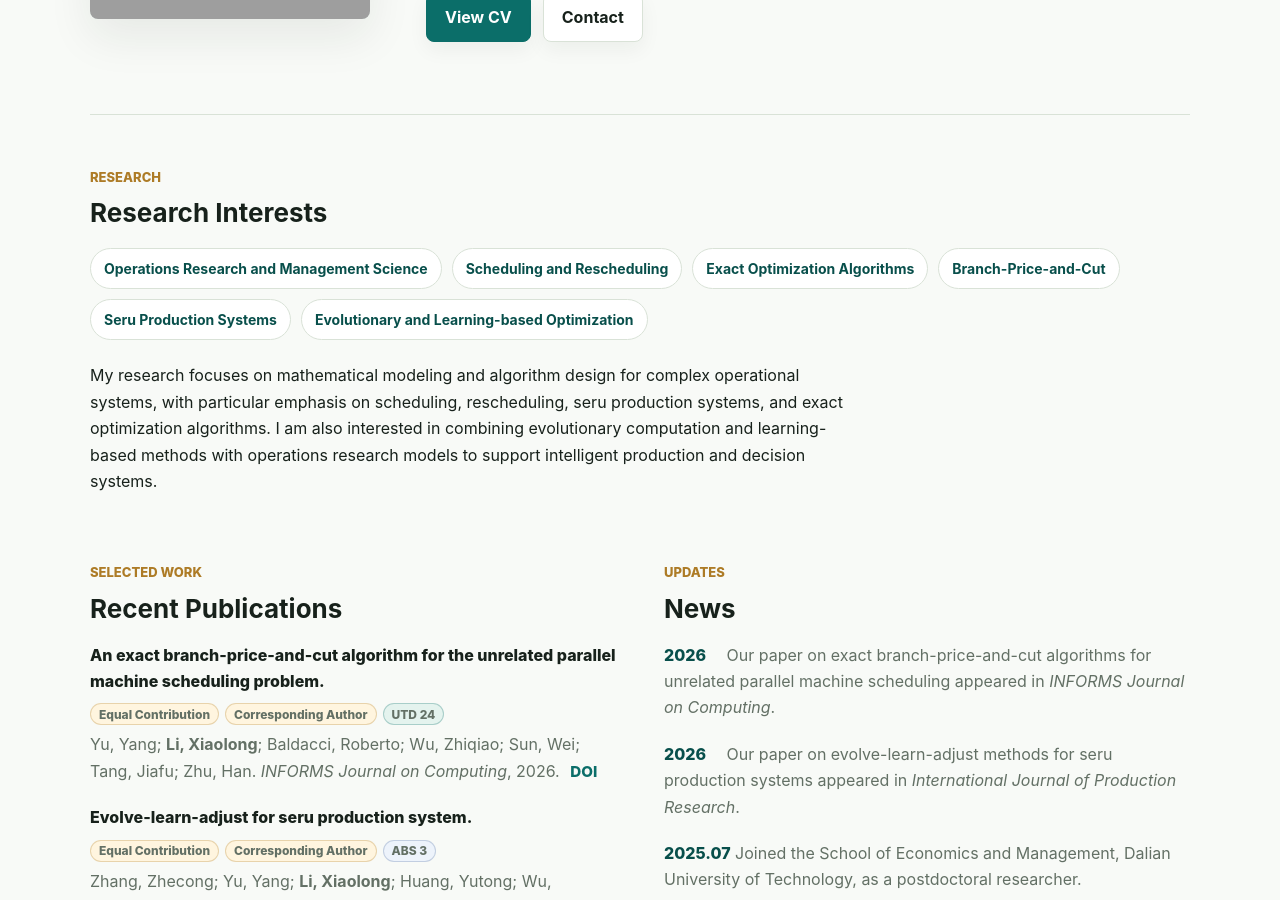
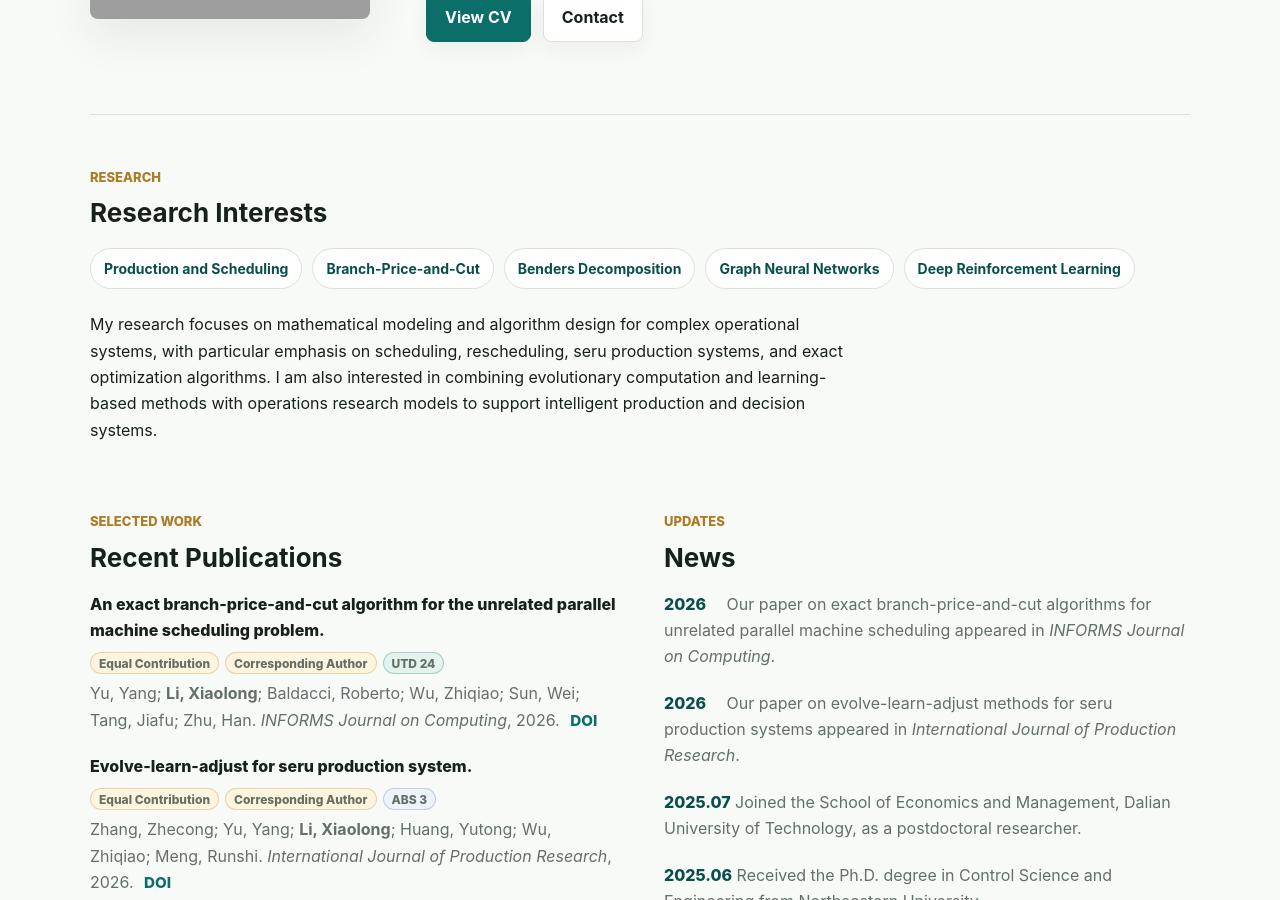
Before and after one commit to Luckydragon96/Luckydragon96.github.io, a Jekyll site: the page built from index.md, in a window 1280 px wide and 900 px high, scrolled down 451 px. Built offline with Jekyll 4.4.1, drawn with Linux system fonts in a browser that asks for light colours; grey boxes are pictures that could not be loaded.

Commit message:
Update research interest list

```diff
--- a/_config.yml
+++ b/_config.yml
@@ -16,12 +16,11 @@ author:
   linkedin: ""
 
 research_interests:
-  - Operations Research and Management Science
-  - Scheduling and Rescheduling
-  - Exact Optimization Algorithms
+  - Production and Scheduling
   - Branch-Price-and-Cut
-  - Seru Production Systems
-  - Evolutionary and Learning-based Optimization
+  - Benders Decomposition
+  - Graph Neural Networks
+  - Deep Reinforcement Learning
 
 markdown: kramdown
 permalink: pretty
```
